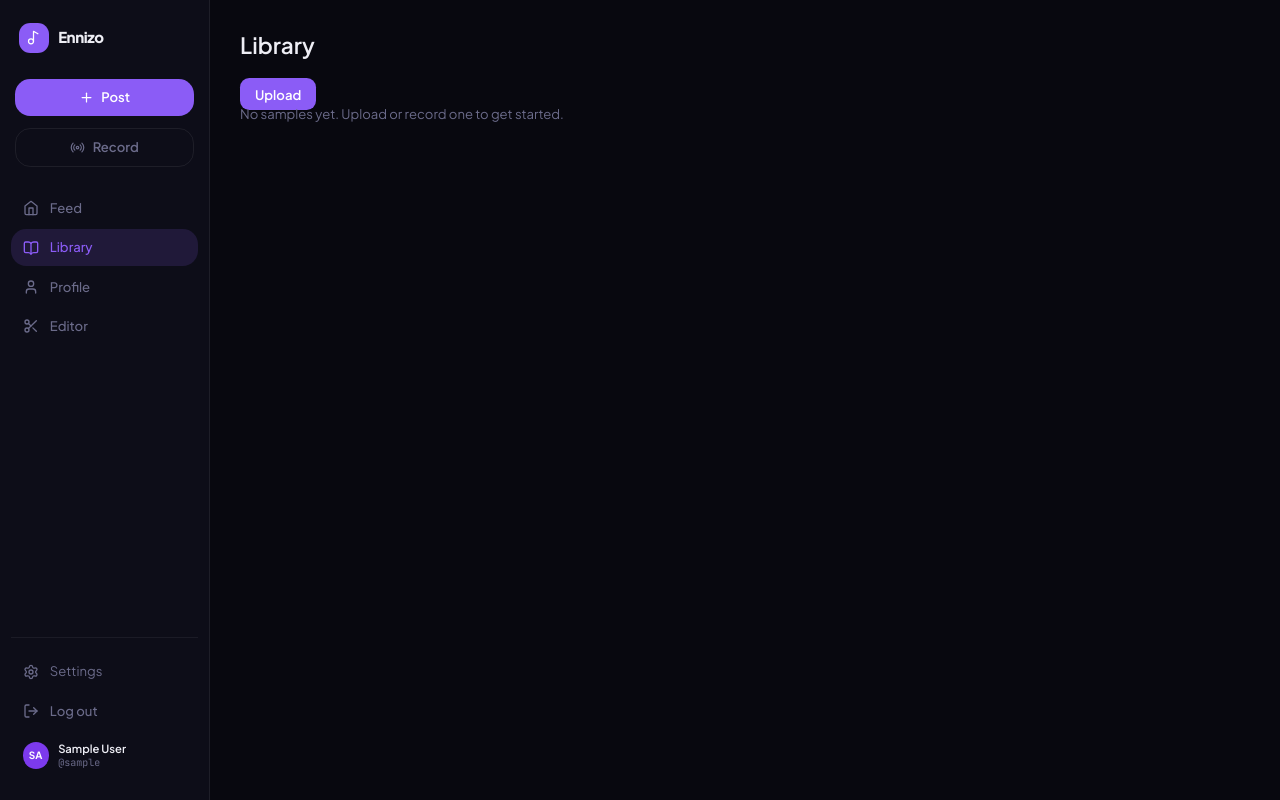
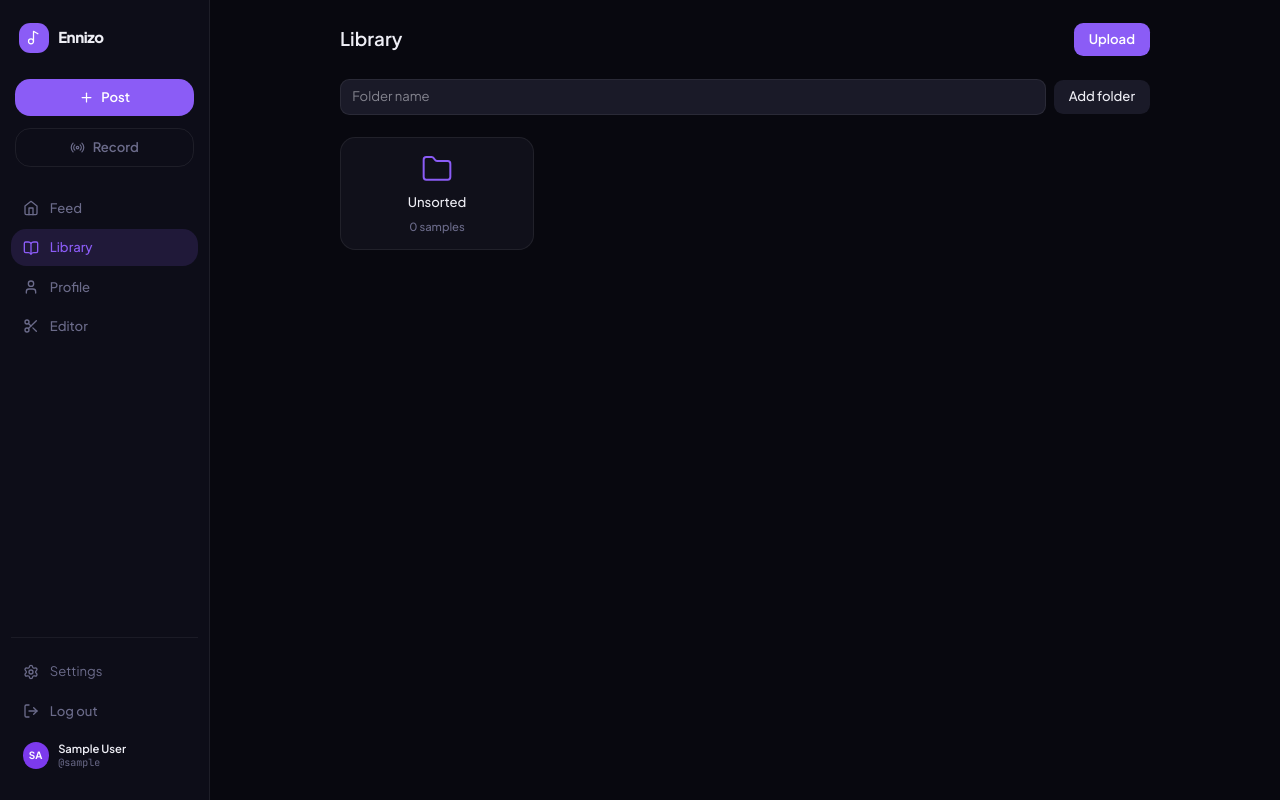
Before and after one commit to rcjgrant-jpg/ennizo, a Django app: page /library/ in a window 1280 px wide. Run offline with Django 5.2, Linux system fonts and the light colour scheme; the visitor is signed in with stand-in values (Sample User, id 1); data comes from the database, SQL or seed files in the repository; data that the repository does not hold is empty; style sheets or scripts are compiled from the project's sources.

Commit message:
library deletion and movement of sample functionality added

```diff
--- a/library/urls.py
+++ b/library/urls.py
@@ -1,3 +1,4 @@
+# library/urls.py
 from django.urls import path
 
 from . import views
@@ -6,6 +7,10 @@ app_name = "library"
 
 urlpatterns = [
     path("", views.index, name="index"),
+    path("upload/", views.upload, name="upload"),
     path("record/", views.record, name="record"),
-    path("upload/", views.upload, name="upload"),
+    path("folders/new/", views.create_folder, name="create_folder"),
+    path("folders/<int:pk>/samples/", views.folder_samples, name="folder_samples"),
+    path("samples/<int:pk>/move/", views.move_sample, name="move_sample"),
+    path("samples/<int:pk>/delete/", views.delete_sample, name="delete_sample"),
 ]
--- a/library/views.py
+++ b/library/views.py
@@ -2,25 +2,96 @@
 from django.contrib import messages
 from django.contrib.auth.decorators import login_required
 from django.db import transaction
-from django.shortcuts import redirect, render
+from django.db.models import Count, ProtectedError
+from django.shortcuts import get_object_or_404, redirect, render
 
-from .forms import SampleUploadForm
+from .forms import FolderForm, SampleUploadForm
 from .models import Folder, Sample, SampleTag, Tag, TagSource
 
 
 @login_required
 def index(request):
-    samples = (
-        Sample.objects
-        .in_library_of(request.user)
-        .select_related("metadata", "folder")
-        .prefetch_related("tags")
+    folders = (
+        Folder.objects
+        .filter(library__user=request.user)
+        .annotate(sample_count=Count("samples"))
+        .order_by("name")
     )
 
     return render(request, "library/index.html", {
-        "samples": samples,
+        "folders": folders,
+        "folder_form": FolderForm(user=request.user),
         "active_page": "library",
     })
+
+
+@login_required
+def folder_samples(request, pk):
+    folder = get_object_or_404(Folder, pk=pk, library__user=request.user)
+
+    return render(request, "library/partials/folder_samples.html", {
+        "folder": folder,
+        "samples": folder.samples.select_related("metadata").prefetch_related("tags"),
+        "folders": Folder.objects.filter(library__user=request.user).order_by("name"),
+    })
+
+@login_required
+def move_sample(request, pk):
+    sample = get_object_or_404(Sample, pk=pk, folder__library__user=request.user)
+    origin = sample.folder
+
+    if request.method == "POST":
+        target = get_object_or_404(
+            Folder, pk=request.POST.get("folder"), library__user=request.user
+        )
+        sample.folder = target
+        sample.save(update_fields=["folder"])
+
+    return render(request, "library/partials/folder_samples.html", {
+        "folder": origin,
+        "samples": origin.samples.select_related("metadata").prefetch_related("tags"),
+        "folders": Folder.objects.filter(library__user=request.user).order_by("name"),
+    })
+
+
+@login_required
+def delete_sample(request, pk):
+    sample = get_object_or_404(Sample, pk=pk, folder__library__user=request.user)
+    folder = sample.folder
+
+    if request.method == "POST":
+        try:
+            sample.audio_file.delete(save=False)
+            sample.delete()
+            messages.success(request, "Sample deleted.")
+        except ProtectedError:
+            messages.error(
+                request,
+                "That sample can't be deleted while it's attached to a post.",
+            )
+
+    return render(request, "library/partials/folder_samples.html", {
+        "folder": folder,
+        "samples": folder.samples.select_related("metadata").prefetch_related("tags"),
+        "folders": Folder.objects.filter(library__user=request.user).order_by("name"),
+    })
+
+
+@login_required
+def create_folder(request):
+    if request.method != "POST":
+        return redirect("library:index")
+
+    form = FolderForm(request.POST, user=request.user)
+    if form.is_valid():
+        folder = form.save(commit=False)
+        folder.library = request.user.library
+        folder.save()
+        messages.success(request, f"Folder “{folder.name}” created.")
+    else:
+        messages.error(request, form.errors["name"][0])
+
+    return redirect("library:index")
 
 
 @login_required
@@ -33,17 +104,11 @@ def record(request):
 @login_required
 def upload(request):
     if request.method == "POST":
-        form = SampleUploadForm(request.POST, request.FILES)
+        form = SampleUploadForm(request.POST, request.FILES, user=request.user)
         if form.is_valid():
-            folder, _ = Folder.objects.get_or_create(
-                library__user=request.user,
-                name="Unsorted",
-                defaults={"library": request.user.library},
-            )
-
             with transaction.atomic():
                 sample = form.save(commit=False)
-                sample.folder = folder
+                sample.folder = form.cleaned_data["folder"]
                 sample.save()
 
                 for name in form.cleaned_data["tags"]:
@@ -55,7 +120,7 @@ def upload(request):
             messages.success(request, f"“{sample.title}” uploaded.")
             return redirect("library:index")
     else:
-        form = SampleUploadForm()
+        form = SampleUploadForm(user=request.user)
 
     return render(request, "library/upload.html", {
         "form": form,
--- a/templates/library/index.html
+++ b/templates/library/index.html
@@ -1,35 +1,57 @@
 {% extends "base_app.html" %}
 
-{% block title %}Library — Ennizo{% endblock %}
+{% block content %}
+<div class="mx-auto w-full max-w-4xl px-4 py-6">
 
-{% block content %}
-<div class="px-8 py-8">
-  <h1 class="text-2xl font-semibold mb-6">Library</h1>
+  <div class="mb-6 flex items-center justify-between">
+    <h1 class="text-xl font-semibold">Library</h1>
+    <a href="{% url 'library:upload' %}"
+       class="bg-primary text-primary-foreground rounded-md px-4 py-2 text-sm font-semibold">
+      Upload
+    </a>
+  </div>
 
-  <a href="{% url 'library:upload' %}"
-   class="bg-primary text-primary-foreground rounded-md px-4 py-2 text-sm font-semibold">
-  Upload
-  </a>
+  {% if messages %}
+    {% for message in messages %}
+      <p class="text-muted-foreground mb-4 text-sm">{{ message }}</p>
+    {% endfor %}
+  {% endif %}
 
-  <div class="grid grid-cols-1 md:grid-cols-2 xl:grid-cols-3 gap-3">
-    {% for sample in samples %}
-      <article class="border border-border rounded-xl p-4 hover:border-white/15 transition-colors">
-        <h2 class="text-sm font-semibold truncate">{{ sample.title }}</h2>
-        <p class="text-xs text-muted-foreground font-mono mt-1">
-          {{ sample.metadata.bpm_display|default:"—" }} BPM ·
-          {{ sample.metadata.key_display|default:"—" }} ·
-          {{ sample.folder.name }}
-        </p>
-        <div class="flex flex-wrap gap-1 mt-3">
-          {% for tag in sample.tags.all %}
-            <span class="text-[10px] px-2 py-0.5 rounded-full bg-white/[0.06] text-muted-foreground">{{ tag.name }}</span>
-          {% endfor %}
-        </div>
-        <audio controls preload="none" class="w-full mt-3 h-8" src="{{ sample.audio_file.url }}"></audio>
-      </article>
+  <form method="post" action="{% url 'library:create_folder' %}"
+        class="mb-6 flex items-center gap-2">
+    {% csrf_token %}
+    {{ folder_form.name }}
+    <button type="submit"
+            class="bg-muted shrink-0 rounded-md px-4 py-2 text-sm font-medium">
+      Add folder
+    </button>
+  </form>
+
+  <div class="grid grid-cols-2 gap-3 sm:grid-cols-3 md:grid-cols-4">
+    {% for folder in folders %}
+      <button type="button"
+              hx-get="{% url 'library:folder_samples' folder.pk %}"
+              hx-target="#folder-contents"
+              hx-swap="innerHTML"
+              class="bg-card border-border hover:border-primary flex flex-col items-center gap-2 rounded-xl border p-4 transition-colors">
+        <svg xmlns="http://www.w3.org/2000/svg" width="32" height="32" viewBox="0 0 24 24"
+             fill="none" stroke="currentColor" stroke-width="1.5"
+             stroke-linecap="round" stroke-linejoin="round" class="text-primary">
+          <path d="M20 20a2 2 0 0 0 2-2V8a2 2 0 0 0-2-2h-7.9a2 2 0 0 1-1.69-.9L9.6 3.9A2 2 0 0 0 7.93 3H4a2 2 0 0 0-2 2v13a2 2 0 0 0 2 2Z"/>
+        </svg>
+        <span class="w-full truncate text-center text-sm font-medium">{{ folder.name }}</span>
+        <span class="text-muted-foreground text-xs">
+          {{ folder.sample_count }} sample{{ folder.sample_count|pluralize }}
+        </span>
+      </button>
     {% empty %}
-      <p class="text-muted-foreground text-sm">No samples yet. Upload or record one to get started.</p>
+      <p class="text-muted-foreground col-span-full py-8 text-center text-sm">
+        No folders yet.
+      </p>
     {% endfor %}
   </div>
+
+  <div id="folder-contents" class="mt-8"></div>
+
 </div>
 {% endblock %}
```
Also changed, not shown: templates/library/partials/folder_samples.html (added, +78 -0 lines), templates/library/upload.html (+10 -0 lines).
